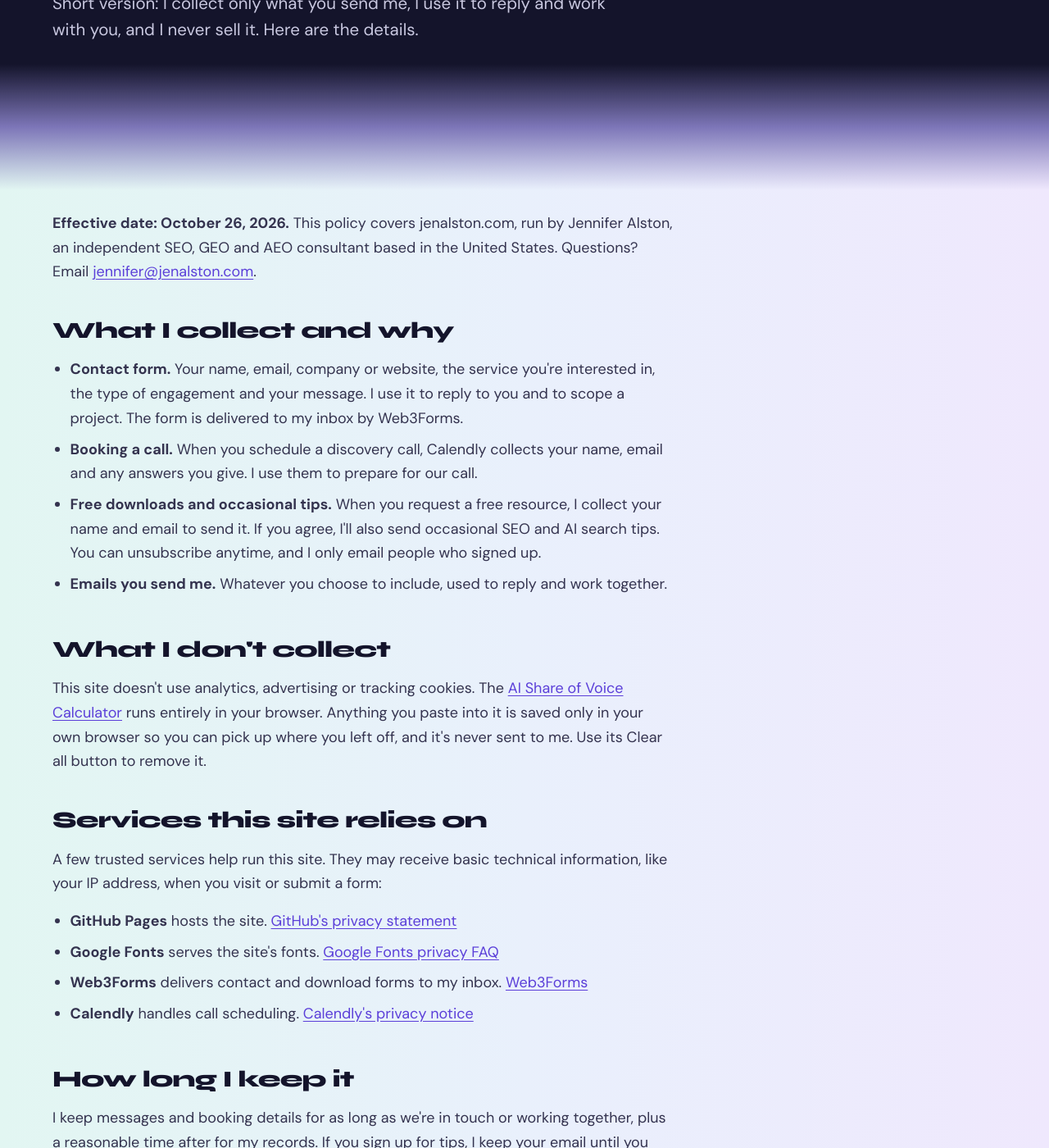
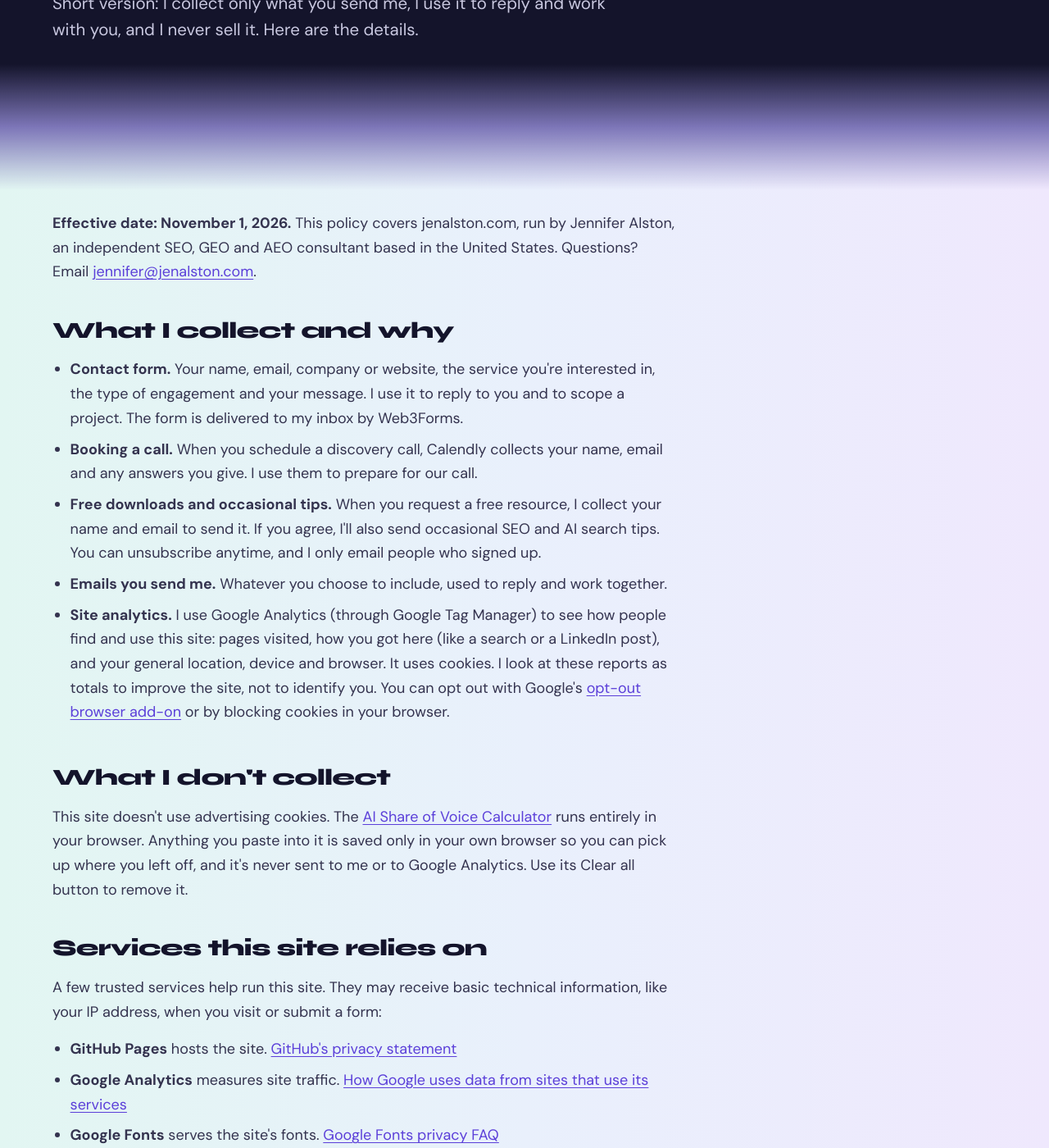
Before and after one commit to JBreezeA/jenalston-site, a Jekyll site: the page built from privacy.html, in a window 1280 px wide and 1400 px high, scrolled down 407 px. Shown: the whole window at 82% size. Built offline with Jekyll 4.4.1, drawn with Linux system fonts in a browser that asks for light colours.

Commit message:
Add files via upload

```diff
--- a/ai-share-of-voice-calculator.html
+++ b/ai-share-of-voice-calculator.html
@@ -3,7 +3,7 @@
 description: "Free AI share of voice calculator. Paste answers from ChatGPT, Gemini, Perplexity and Google AI Overviews, and see how often AI names your brand vs. competitors."
 canonical: "/ai-share-of-voice-calculator"
 social_title: "Free AI Share of Voice Calculator"
-social_description: "Paste your AI answers and get your share of voice by platform in seconds. No sign-up, and nothing leaves your browser."
+social_description: "Paste your AI answers and get your share of voice by platform in seconds. No sign-up, and nothing you paste leaves your browser."
 social_image: /images/ai-share-of-voice-calculator-social.jpg
 social_image_alt: "Free AI Share of Voice Calculator by Jen Alston for ChatGPT, Gemini, Perplexity and Google AI Overviews, with example results: 33% share of voice, 63% mention rate and 38% citation rate."
 ---
@@ -58,7 +58,7 @@
 <nav class="crumbs" aria-label="Breadcrumb"><a href="/">Home</a> / <span aria-current="page">AI Share of Voice Calculator</span></nav>
 <div class="lab">[1] Free tool</div>
 <h1>AI Share of Voice Calculator</h1>
-<p class="lede">Counting brand mentions in AI answers by hand is tedious. Paste an answer from ChatGPT, Gemini, Perplexity or Google&#39;s AI Overviews, and this calculator counts the brand mentions for you and shows your share of voice. Start with your brand, a competitor or two and one answer. It&#39;s free, there&#39;s no sign-up, and nothing leaves your browser.</p>
+<p class="lede">Counting brand mentions in AI answers by hand is tedious. Paste an answer from ChatGPT, Gemini, Perplexity or Google&#39;s AI Overviews, and this calculator counts the brand mentions for you and shows your share of voice. Start with your brand, a competitor or two and one answer. It&#39;s free, there&#39;s no sign-up, and nothing you paste leaves your browser.</p>
 <div class="btns"><a class="btn" href="#calculator">Start calculating</a><a class="btn-ghost" href="/blog/how-to-measure-ai-share-of-voice/">Read the method</a></div>
 </div>
 </section>
--- a/privacy.html
+++ b/privacy.html
@@ -60,7 +60,7 @@
 <section class="sec ft">
 <div class="wrap">
 <div class="prose legal">
-<p><strong>Effective date: October 26, 2026.</strong> This policy covers jenalston.com, run by Jennifer Alston, an independent SEO, GEO and AEO consultant based in the United States. Questions? Email <a href="mailto:jennifer@jenalston.com">jennifer@jenalston.com</a>.</p>
+<p><strong>Effective date: November 1, 2026.</strong> This policy covers jenalston.com, run by Jennifer Alston, an independent SEO, GEO and AEO consultant based in the United States. Questions? Email <a href="mailto:jennifer@jenalston.com">jennifer@jenalston.com</a>.</p>
 
 <h2>What I collect and why</h2>
 <ul>
@@ -68,15 +68,17 @@
 <li><strong>Booking a call.</strong> When you schedule a discovery call, Calendly collects your name, email and any answers you give. I use them to prepare for our call.</li>
 <li><strong>Free downloads and occasional tips.</strong> When you request a free resource, I collect your name and email to send it. If you agree, I&#39;ll also send occasional SEO and AI search tips. You can unsubscribe anytime, and I only email people who signed up.</li>
 <li><strong>Emails you send me.</strong> Whatever you choose to include, used to reply and work together.</li>
+<li><strong>Site analytics.</strong> I use Google Analytics (through Google Tag Manager) to see how people find and use this site: pages visited, how you got here (like a search or a LinkedIn post), and your general location, device and browser. It uses cookies. I look at these reports as totals to improve the site, not to identify you. You can opt out with Google&#39;s <a href="https://tools.google.com/dlpage/gaoptout">opt-out browser add-on</a> or by blocking cookies in your browser.</li>
 </ul>
 
 <h2>What I don&#39;t collect</h2>
-<p>This site doesn&#39;t use analytics, advertising or tracking cookies. The <a href="/ai-share-of-voice-calculator">AI Share of Voice Calculator</a> runs entirely in your browser. Anything you paste into it is saved only in your own browser so you can pick up where you left off, and it&#39;s never sent to me. Use its Clear all button to remove it.</p>
+<p>This site doesn&#39;t use advertising cookies. The <a href="/ai-share-of-voice-calculator">AI Share of Voice Calculator</a> runs entirely in your browser. Anything you paste into it is saved only in your own browser so you can pick up where you left off, and it&#39;s never sent to me or to Google Analytics. Use its Clear all button to remove it.</p>
 
 <h2>Services this site relies on</h2>
 <p>A few trusted services help run this site. They may receive basic technical information, like your IP address, when you visit or submit a form:</p>
 <ul>
 <li><strong>GitHub Pages</strong> hosts the site. <a href="https://docs.github.com/en/site-policy/privacy-policies/github-general-privacy-statement">GitHub&#39;s privacy statement</a></li>
+<li><strong>Google Analytics</strong> measures site traffic. <a href="https://policies.google.com/technologies/partner-sites">How Google uses data from sites that use its services</a></li>
 <li><strong>Google Fonts</strong> serves the site&#39;s fonts. <a href="https://developers.google.com/fonts/faq/privacy">Google Fonts privacy FAQ</a></li>
 <li><strong>Web3Forms</strong> delivers contact and download forms to my inbox. <a href="https://web3forms.com/">Web3Forms</a></li>
 <li><strong>Calendly</strong> handles call scheduling. <a href="https://calendly.com/privacy">Calendly&#39;s privacy notice</a></li>
```
Also changed, not shown: 404.html (+7 -0 lines), thanks.html (+7 -0 lines).
